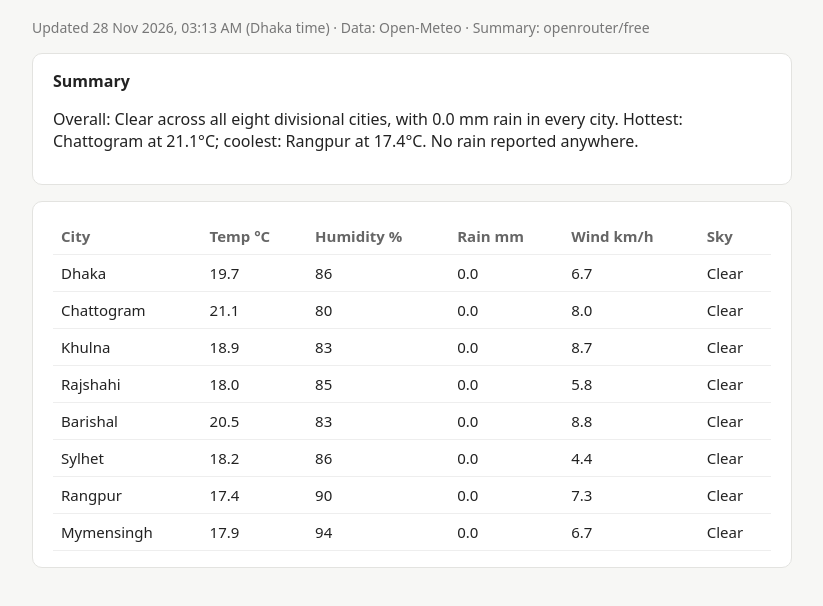
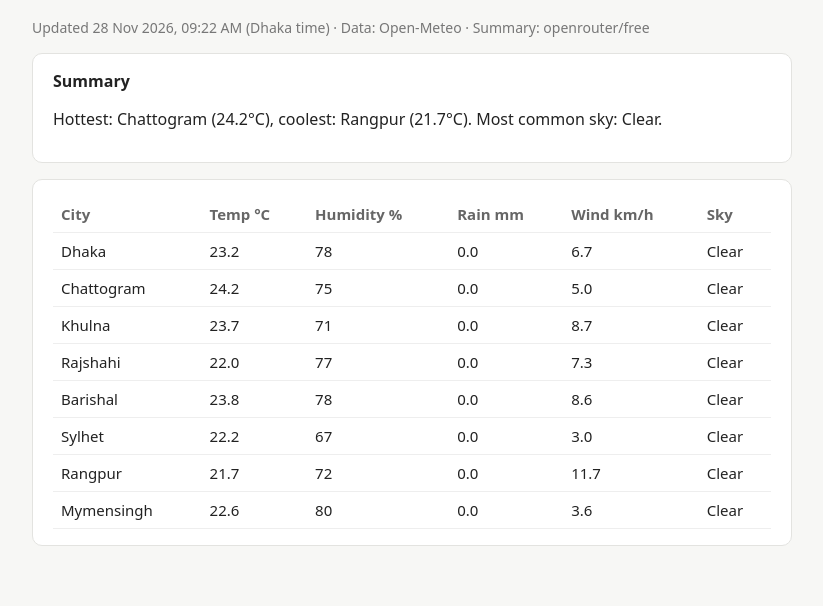
Before and after one commit to FazlyRabbiBD/bd-weather-agent, a plain HTML site: page index.html in a window 1280 px wide. Shown: the part 86-692 px from the top of the page, without its empty margins (228-1051 px from the left). Drawn offline with Linux system fonts and the light colour scheme.

Commit message:
Update weather

```diff
--- a/index.html
+++ b/index.html
@@ -12,12 +12,8 @@
  .wrap{overflow-x:auto}
 </style></head><body>
 <h1>Bangladesh Weather</h1>
-<p class="muted">Updated 28 Nov 2026, 03:13 AM (Dhaka time) · Data: Open-Meteo · Summary: openrouter/free</p>
-<div class="card"><strong>Summary</strong><p>Overall: Clear across all eight divisional cities, with 0.0 mm rain in every city.
-
-Hottest: Chattogram at 21.1°C; coolest: Rangpur at 17.4°C.
-
-No rain reported anywhere.</p></div>
+<p class="muted">Updated 28 Nov 2026, 09:22 AM (Dhaka time) · Data: Open-Meteo · Summary: openrouter/free</p>
+<div class="card"><strong>Summary</strong><p>Hottest: Chattogram (24.2°C), coolest: Rangpur (21.7°C). Most common sky: Clear.</p></div>
 <div class="card wrap"><table class="dataframe">
   <thead>
     <tr style="text-align: right;">
@@ -32,66 +28,66 @@ No rain reported anywhere.</p></div>
   <tbody>
     <tr>
       <td>Dhaka</td>
-      <td>19.7</td>
-      <td>86</td>
+      <td>23.2</td>
+      <td>78</td>
       <td>0.0</td>
       <td>6.7</td>
       <td>Clear</td>
     </tr>
     <tr>
       <td>Chattogram</td>
-      <td>21.1</td>
-      <td>80</td>
+      <td>24.2</td>
+      <td>75</td>
       <td>0.0</td>
-      <td>8.0</td>
+      <td>5.0</td>
       <td>Clear</td>
     </tr>
     <tr>
       <td>Khulna</td>
-      <td>18.9</td>
-      <td>83</td>
+      <td>23.7</td>
+      <td>71</td>
       <td>0.0</td>
       <td>8.7</td>
       <td>Clear</td>
     </tr>
     <tr>
       <td>Rajshahi</td>
-      <td>18.0</td>
-      <td>85</td>
-      <td>0.0</td>
-      <td>5.8</td>
-      <td>Clear</td>
-    </tr>
-    <tr>
-      <td>Barishal</td>
-      <td>20.5</td>
-      <td>83</td>
-      <td>0.0</td>
-      <td>8.8</td>
-      <td>Clear</td>
-    </tr>
-    <tr>
-      <td>Sylhet</td>
-      <td>18.2</td>
-      <td>86</td>
-      <td>0.0</td>
-      <td>4.4</td>
-      <td>Clear</td>
-    </tr>
-    <tr>
-      <td>Rangpur</td>
-      <td>17.4</td>
-      <td>90</td>
+      <td>22.0</td>
+      <td>77</td>
       <td>0.0</td>
       <td>7.3</td>
       <td>Clear</td>
     </tr>
     <tr>
+      <td>Barishal</td>
+      <td>23.8</td>
+      <td>78</td>
+      <td>0.0</td>
+      <td>8.6</td>
+      <td>Clear</td>
+    </tr>
+    <tr>
+      <td>Sylhet</td>
+      <td>22.2</td>
+      <td>67</td>
+      <td>0.0</td>
+      <td>3.0</td>
+      <td>Clear</td>
+    </tr>
+    <tr>
+      <td>Rangpur</td>
+      <td>21.7</td>
+      <td>72</td>
+      <td>0.0</td>
+      <td>11.7</td>
+      <td>Clear</td>
+    </tr>
+    <tr>
       <td>Mymensingh</td>
-      <td>17.9</td>
-      <td>94</td>
+      <td>22.6</td>
+      <td>80</td>
       <td>0.0</td>
-      <td>6.7</td>
+      <td>3.6</td>
       <td>Clear</td>
     </tr>
   </tbody>
```
